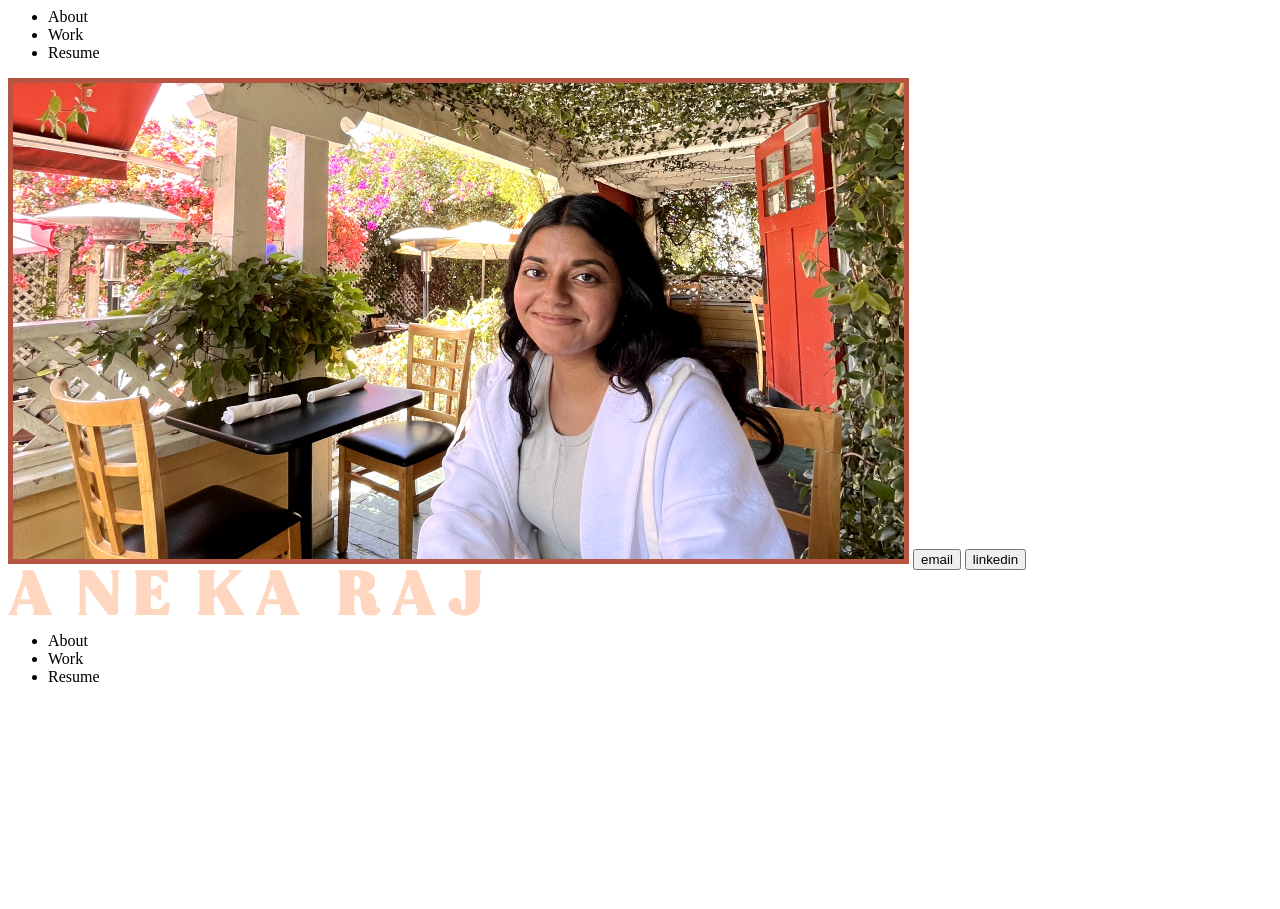
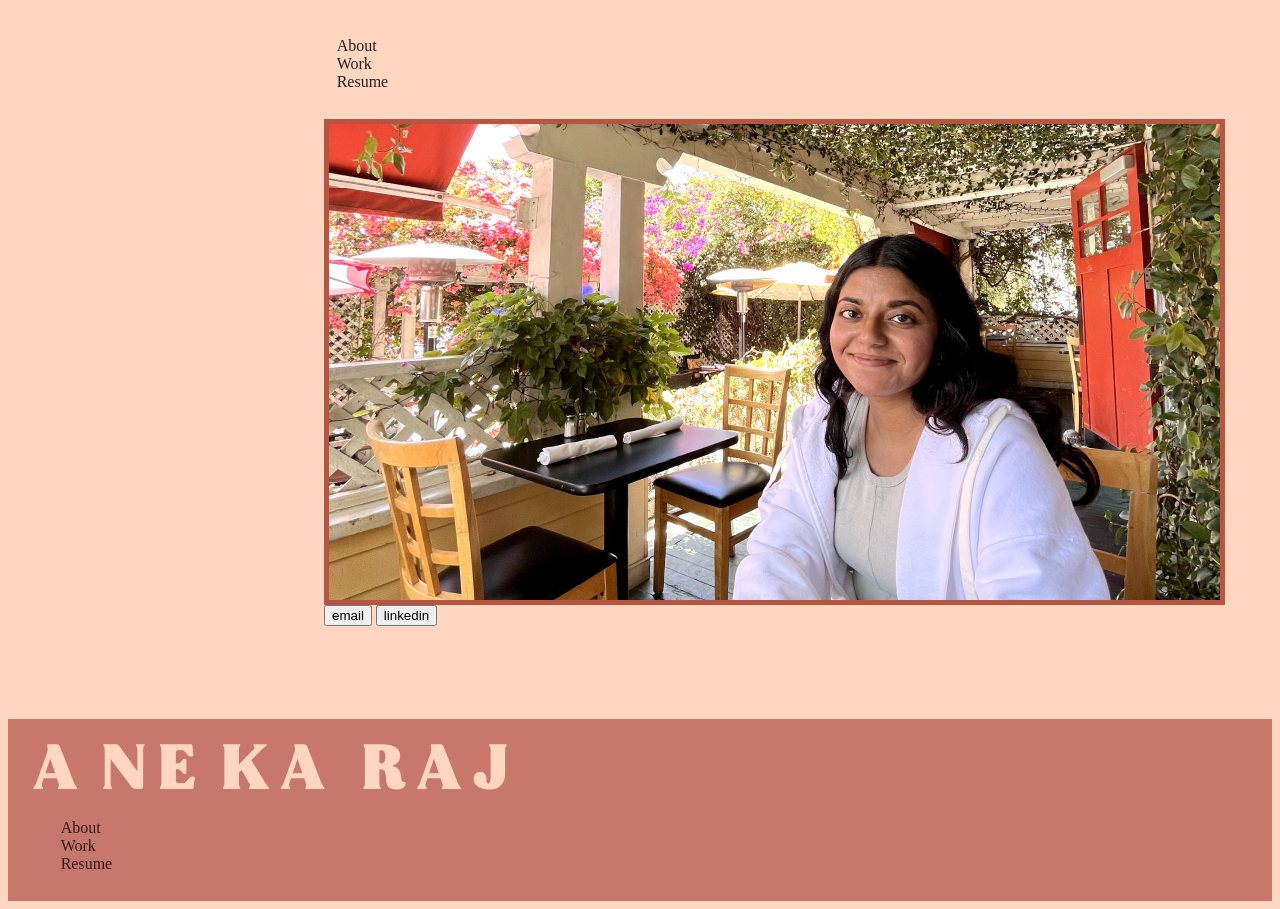
Before and after one commit to anekaraj/UX_UI_HW_17, a plain HTML site: page index.html in a window 1280 px wide. Before the commit the page ends 800 px from the top, so only its background shows below. Drawn offline with Linux system fonts and the light colour scheme.

Commit message:
added design but still not great

```diff
--- a/css/style.css
+++ b/css/style.css
@@ -0,0 +1,48 @@
+.inline-block{
+    display: inline-block;
+    vertical-align: top;
+}
+.logo{
+    width: 23%;
+    padding: 1%;
+    text-align: center;
+}
+nav{
+    width: 100%;
+    padding: 1%;
+    width: 50%;
+    margin-left: auto;
+    display: inline;
+
+}
+.top{
+    width: 50%;
+    margin-left: auto;
+    list-style: none;
+}
+.heroImg{
+    height: 600px;
+    width: 500px;
+    display: block;
+    margin-left: auto;
+    margin-right: auto;
+    width: 50%;
+}
+footer{
+    background-color: #C7776C;
+    padding: 1%;
+    color: #2E1B17;
+}
+.bottom{
+    display: inline-block;
+    vertical-align: top;
+    padding: center;
+    list-style: none;
+}
+header{
+    background-color: #FFD7C0;
+    color: #2E1B17;
+}
+body{
+    background-color: #FFD7C0;
+}
--- a/index.html
+++ b/index.html
@@ -9,7 +9,7 @@
                 <img src="./images/logo.png" alt="Aneka smiling">
             </div> -->
             <nav class="inline-block">
-                <ul>
+                <ul class="top">
                     <li>About</li>
                     <li>Work</li>
                     <li>Resume</li>
@@ -24,10 +24,10 @@
             </div>
         </section>
         <footer>
-            <div class="inline-block logo">
+            <div class="logo">
                 <img src="./images/logo.png">
             </div>
-            <ul>
+            <ul class="bottom">
                 <li>About</li>
                 <li>Work</li>
                 <li>Resume</li>
```
